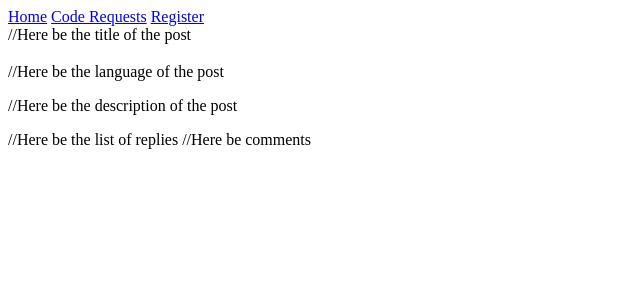
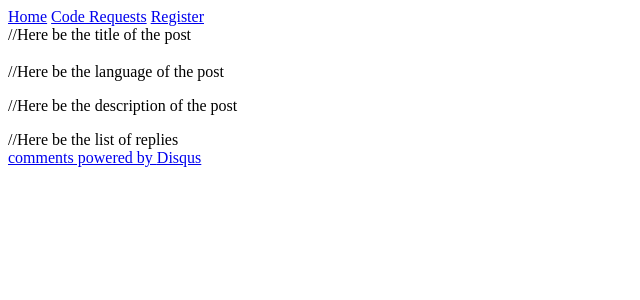
Before and after one commit to chipperdrew/CSCI445_Final_Project, a PHP site: page /post_base.php in a window 1280 px wide. Shown: the top 300 px of the page, without its empty margins (0-640 px from the left). Run offline with PHP 8.4, Linux system fonts and the light colour scheme; some libraries are stand-ins or nearby versions.

Commit message:
Disqus HTML added

```diff
--- a/post_base.php
+++ b/post_base.php
@@ -20,6 +20,20 @@
 
 	//Here be the list of replies
 
-	//Here be comments
+<!-- DISQUS COMMENTS -->
+<div id="disqus_thread"></div>
+    <script type="text/javascript">
+        /* * * CONFIGURATION VARIABLES: EDIT BEFORE PASTING INTO YOUR WEBPAGE * * */
+        var disqus_shortname = 'paidsource'; // required: replace example with your forum shortname
+
+        /* * * DON'T EDIT BELOW THIS LINE * * */
+        (function() {
+            var dsq = document.createElement('script'); dsq.type = 'text/javascript'; dsq.async = true;
+            dsq.src = '//' + disqus_shortname + '.disqus.com/embed.js';
+            (document.getElementsByTagName('head')[0] || document.getElementsByTagName('body')[0]).appendChild(dsq);
+        })();
+    </script>
+    <noscript>Please enable JavaScript to view the <a href="http://disqus.com/?ref_noscript">comments powered by Disqus.</a></noscript>
+    <a href="http://disqus.com" class="dsq-brlink">comments powered by <span class="logo-disqus">Disqus</span></a>
 
 <?php endblock() ?>
```
